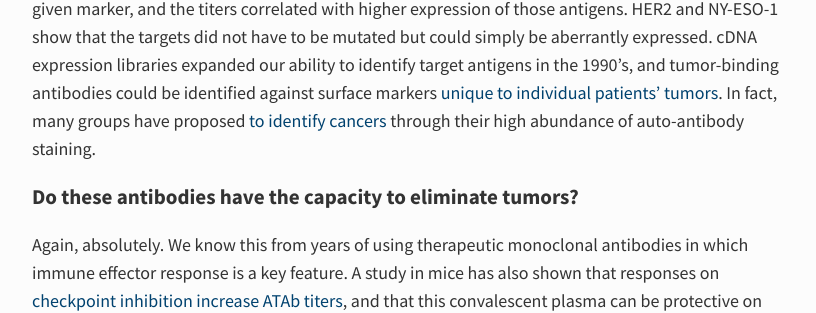
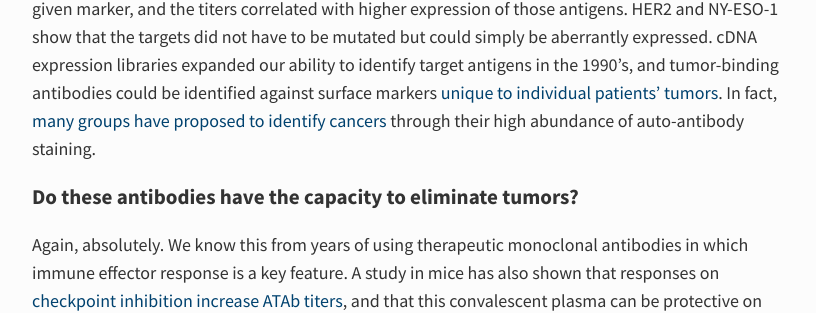
Before and after one commit to thanatosmin/ameyer.me, a Jekyll site: the page built from _posts/2021-02-14-endo-Abs.md, in a window 1280 px wide and 900 px high, scrolled down 678 px. Shown: the part 179-492 px from the top of the window, without its empty margins (228-1044 px from the left). Built offline with Jekyll 4.4.1, drawn with Linux system fonts in a browser that asks for light colours; some of the changed lines change nothing that is shown.

Commit message:
Update 2021-02-14-endo-Abs.md

```diff
--- a/_posts/2021-02-14-endo-Abs.md
+++ b/_posts/2021-02-14-endo-Abs.md
@@ -15,7 +15,7 @@ We now have technologies to study the antibody responses to infectious diseases
 
 ### Does the immune system naturally develop its own antibodies against cancer?
 
-Most definitely yes! A humoral immune response is a common feature of cancers. This has most extensively been explored for prototypical surface antigens like mutant EGFR, HER2, and [NY-ESO-1](https://rupress.org/jem/article/187/8/1349/7598/A-Survey-of-the-Humoral-Immune-Response-of-Cancer). In general, the majority of patients have measurable antibody responses if their tumor is positive for a given marker, and the titers correlated with higher expression of those antigens. HER2 and NY-ESO-1 show that the targets did not have to be mutated but could simply be aberrantly expressed. cDNA expression libraries expanded our ability to identify target antigens in the 1990's, and tumor-binding antibodies could be identified against surface markers [unique to individual patients’ tumors](https://rupress.org/jem/article/187/8/1163/7587/New-Paths-in-Human-Cancer-Serology). In fact, many groups have proposed [to identify cancers](https://www.nature.com/articles/srep05088) through their high abundance of auto-antibody staining.
+Most definitely yes! A humoral immune response is a common feature of cancers. This has most extensively been explored for prototypical surface antigens like mutant EGFR, HER2, and [NY-ESO-1](https://rupress.org/jem/article/187/8/1349/7598/A-Survey-of-the-Humoral-Immune-Response-of-Cancer). In general, the majority of patients have measurable antibody responses if their tumor is positive for a given marker, and the titers correlated with higher expression of those antigens. HER2 and NY-ESO-1 show that the targets did not have to be mutated but could simply be aberrantly expressed. cDNA expression libraries expanded our ability to identify target antigens in the 1990's, and tumor-binding antibodies could be identified against surface markers [unique to individual patients’ tumors](https://rupress.org/jem/article/187/8/1163/7587/New-Paths-in-Human-Cancer-Serology). In fact, [many groups have proposed](https://cebp.aacrjournals.org/content/22/12/2161) [to identify cancers](https://www.nature.com/articles/srep05088) through their high abundance of auto-antibody staining.
 
 ### Do these antibodies have the capacity to eliminate tumors?
 
```
